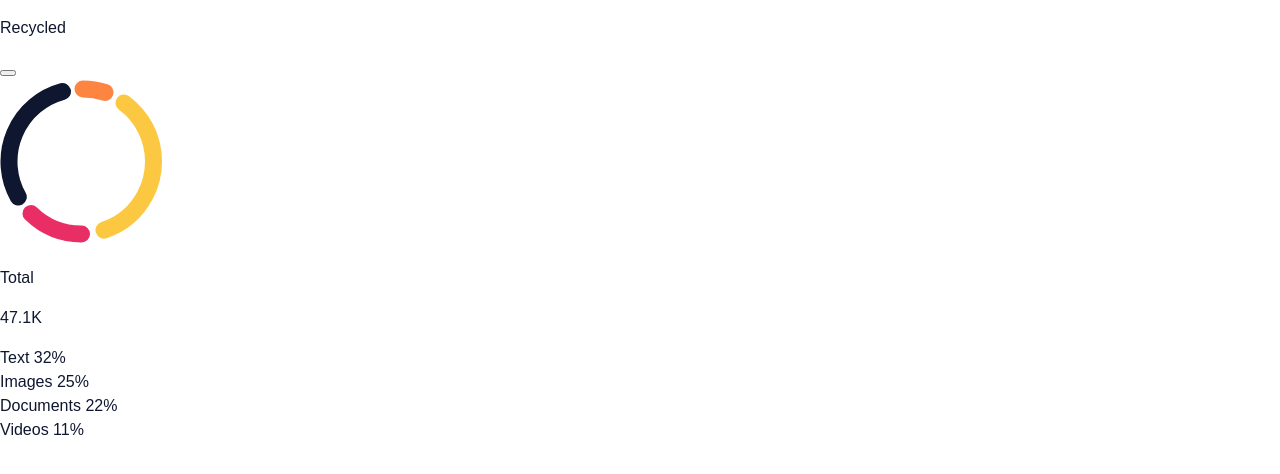
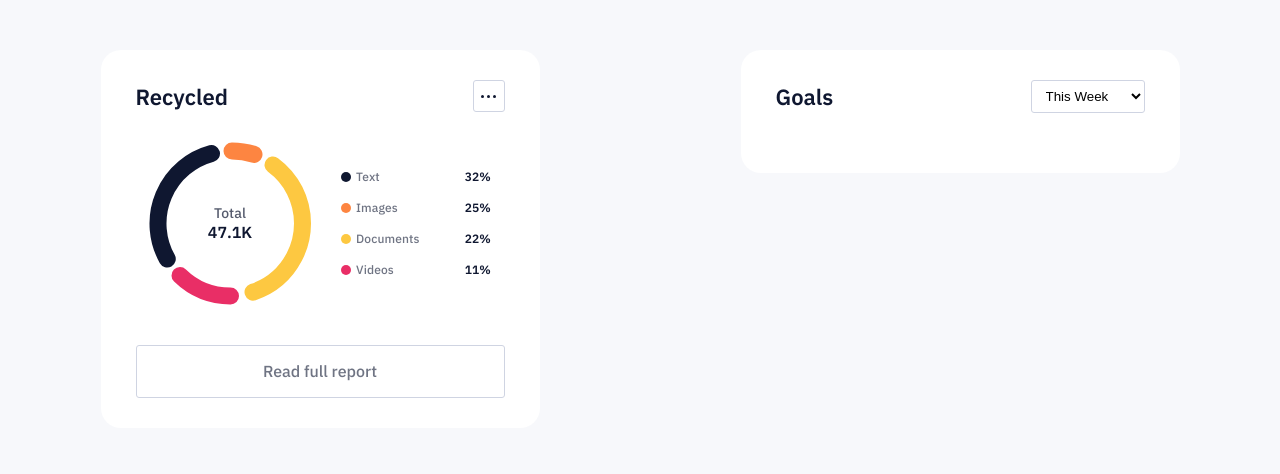
Before and after one commit to halikov/charts, a plain HTML site: page index.html in a window 1280 px wide. Drawn offline with Linux system fonts and the light colour scheme.

Commit message:
стилизует первую карточку и добавляет вторую

```diff
--- a/index.html
+++ b/index.html
@@ -4,49 +4,79 @@
   <meta charset="UTF-8">
   <meta http-equiv="X-UA-Compatible" content="IE=edge">
   <meta name="viewport" content="width=device-width, initial-scale=1.0">
+
+  <!-- Google Fonts / IBM Plex Sans font 500 600 -->
+  <link rel="preconnect" href="https://fonts.googleapis.com">
+  <link rel="preconnect" href="https://fonts.gstatic.com" crossorigin>
+  <link href="https://fonts.googleapis.com/css2?family=IBM+Plex+Sans:wght@500;600&display=swap" rel="stylesheet">
+
+  <!-- Styles -->
   <link rel="stylesheet" href="styles/style.css">
   <title>Charts</title>
 </head>
 <body>
   <div class="wrapper">
+
+    <!-- first card / recycled -->
     <div class="card">
       <div class="card__inner">
         <div class="card__top">
           <p class="card__name">Recycled</p>
-          <button class="dropdown" aria-label="dropdown">
-            <span aria-label="menu-dot"></span>
+          <button class="btn dropdown" aria-label="dropdown button">
+            <span class="dropdown__dot" aria-label="menu-dot"></span>
           </button>
         </div>
         <div class="card__content">
           <div class="chart">
-            <div class="chart__img">
-              <svg xmlns="http://www.w3.org/2000/svg" width="162" height="163" fill="none" viewBox="0 0 162 163">
+            <svg class="chart__img" xmlns="http://www.w3.org/2000/svg" width="162" height="163" fill="none" viewBox="0 0 162 163">
                 <path stroke="#FDC841" stroke-linecap="round" stroke-width="17" d="M124 23a72.4 72.4 0 0 1 29.5 58.38 72.19 72.19 0 0 1-8.19 33.5A72.72 72.72 0 0 1 104 150.15"/>
                 <path stroke="#FD8541" stroke-linecap="round" stroke-width="17" d="M83 9c7.67 0 15.06 1.2 22 3.4"/>
                 <path stroke="#E92E66" stroke-linecap="round" stroke-width="17" d="M81.5 154A72.26 72.26 0 0 1 31 133.52"/>
                 <path stroke="#0F1730" stroke-linecap="round" stroke-width="17" d="M18.27 117A72.53 72.53 0 0 1 62.5 11.52"/>
             </svg>
+            <div class="chart__sum">
               <p class="chart__total">Total</p>
               <p class="chart__count">47.1K</p>
             </div>
+          </div>
           <div class="chart__details">
             <div class="chart__legend legend">
-                <span class="legend__text legend__text--color">Text</span>
+              <span class="legend__name legend__name--text">Text</span>
               <span class="legend__count">32%</span>
             </div>
             <div class="chart__legend legend">
-                <span class="legend__text legend__text--color">Images</span>
+              <span class="legend__name legend__name--images">Images</span>
               <span class="legend__count">25%</span>
             </div>
             <div class="chart__legend legend">
-                <span class="legend__text legend__text--color">Documents</span>
+              <span class="legend__name legend__name--docs">Documents</span>
               <span class="legend__count">22%</span>
             </div>
             <div class="chart__legend legend">
-                <span class="legend__text legend__text--color">Videos</span>
+              <span class="legend__name legend__name--videos">Videos</span>
               <span class="legend__count">11%</span>
             </div>
           </div>
+        </div>
+        <a href="#" class="btn report-link">Read full report</a>
+      </div>
+    </div>
+
+    <!-- second card / goals -->
+    <div class="card">
+      <div class="card__inner">
+        <div class="card__top">
+          <p class="card__name">Goals</p>
+          <select class="btn select" aria-label="dropdown button">
+            <option class="select__option">This Week</option>
+            <option class="select__option">This Month</option>
+            <option class="select__option">This Year</option>
+          </select>
+        </div>
+        <div class="card__content">
+          <div class="chart">
+
+
           </div>
         </div>
       </div>
--- a/styles/style.css
+++ b/styles/style.css
@@ -1,15 +1,294 @@
 :root {
-  --dark: #0f1730;
-  --orange: #fd8541;
-  --yellow: #fdc841;
-  --magenta: #e92e66;
+  --dark: rgba(15, 23, 48, 1);
+  --dark-60: rgba(15, 23, 48, 0.6);
+  --orange: rgba(253, 133, 65, 1);
+  --yellow: rgba(253, 200, 65, 1);
+  --magenta: rgba(233, 46, 102, 1);
+  --dark-grey: #555b6d;
+  --light-grey: #cfd4e2;
+  --font: "IBM Plex Sans", sans-serif;
 }
+
+html {
+  box-sizing: border-box;
+}
+
+*,
+*::before,
+*::after {
+  box-sizing: inherit;
+}
+
 body {
   margin: 0;
   padding: 0;
-  font-family: "Arial", -apple-system, BlinkMacSystemFont, "Segoe UI", Roboto,
-    Oxygen, Ubuntu, Cantarell, "Open Sans", "Helvetica Neue", sans-serif;
+  font-family: var(--font), "Arial", -apple-system, BlinkMacSystemFont,
+    "Segoe UI", Roboto, Oxygen, Ubuntu, Cantarell, "Open Sans", "Helvetica Neue",
+    sans-serif;
   font-size: 16px;
   line-height: 1.5;
   color: var(--dark);
+  background-color: #f7f8fb;
 }
+
+p {
+  margin: 0;
+  padding: 0;
+}
+
+a {
+  text-decoration: none;
+  color: inherit;
+}
+
+img {
+  display: block;
+  max-width: 100%;
+  height: auto;
+}
+
+.wrapper {
+  display: flex;
+  flex-direction: row;
+  align-items: flex-start;
+  justify-content: flex-start;
+  margin-top: 50px;
+}
+
+.card {
+  width: 439px;
+  margin: 0 auto;
+  padding: 30px 35px;
+
+  border-radius: 20px;
+  background-color: #ffffff;
+}
+
+.card__inner {
+  display: flex;
+  flex-direction: column;
+  align-items: center;
+}
+
+.card__top {
+  display: flex;
+  align-items: center;
+  justify-content: space-between;
+  width: 100%;
+}
+
+.card__name {
+  font-family: var(--font);
+  font-style: normal;
+  font-weight: 600;
+  font-size: 22px;
+  line-height: 29px;
+  color: var(--dark);
+}
+
+.btn {
+  border-radius: 3px;
+  border: 1px solid var(--light-grey);
+  background-color: transparent;
+  cursor: pointer;
+}
+
+.dropdown {
+  display: flex;
+  flex-direction: column;
+  align-items: center;
+  justify-content: center;
+
+  width: 32px;
+  height: 32px;
+  padding: 0;
+}
+
+.dropdown__dot {
+  position: relative;
+  display: block;
+  width: 3px;
+  height: 3px;
+
+  border-radius: 50%;
+  background-color: var(--dark);
+}
+
+.dropdown__dot::before,
+.dropdown__dot::after {
+  position: absolute;
+  top: 0;
+  content: "";
+
+  width: 100%;
+  height: 100%;
+
+  border-radius: inherit;
+  background-color: inherit;
+}
+
+.dropdown__dot::after {
+  right: 6px;
+}
+
+.dropdown__dot::before {
+  left: 6px;
+}
+
+.card__content {
+  display: flex;
+  flex-direction: row;
+  align-items: center;
+  justify-content: space-between;
+  width: 100%;
+  margin-top: 30px;
+}
+
+.chart {
+  display: grid;
+  grid-template-columns: 1fr;
+  grid-template-rows: 1fr;
+  align-items: center;
+  justify-content: center;
+  margin-left: auto;
+  margin-right: 15px;
+}
+
+.chart__img {
+  grid-column: 1 / -1;
+  grid-row: 1;
+}
+
+.chart__sum {
+  grid-column: 1 / -1;
+  grid-row: 1;
+  justify-self: center;
+}
+
+.chart__total {
+  font-family: var(--font);
+  font-style: normal;
+  font-weight: 500;
+  font-size: 14px;
+  line-height: 18px;
+  text-align: center;
+  color: var(--dark-grey);
+}
+
+.chart__count {
+  font-family: var(--font);
+  font-weight: bold;
+  font-size: 16px;
+  line-height: 21px;
+  text-align: center;
+  color: var(--dark);
+}
+
+.chart__details {
+  display: flex;
+  flex-direction: column;
+  align-items: flex-start;
+  justify-content: space-between;
+  min-width: 150px;
+  margin-left: 15px;
+  margin-right: auto;
+}
+
+.chart__legend {
+  display: flex;
+  flex-direction: row;
+  width: 100%;
+}
+
+.legend {
+  display: flex;
+  flex-direction: row;
+  align-items: flex-start;
+  justify-content: space-between;
+  width: 100%;
+}
+
+.legend:not(:last-child) {
+  margin-bottom: 15px;
+}
+
+.legend__name {
+  position: relative;
+  display: block;
+  padding-left: 15px;
+  font-family: var(--font);
+  font-weight: 500;
+  font-size: 12px;
+  line-height: 16px;
+  letter-spacing: 0.01em;
+
+  color: var(--dark-60);
+}
+
+.legend__name::before {
+  position: absolute;
+  top: 50%;
+  left: 0;
+  content: "";
+  width: 10px;
+  height: 10px;
+
+  transform: translateY(-50%);
+  border-radius: 100%;
+}
+
+.legend__name--text::before {
+  background-color: var(--dark);
+}
+
+.legend__name--images::before {
+  background-color: var(--orange);
+}
+
+.legend__name--docs::before {
+  background-color: var(--yellow);
+}
+.legend__name--videos::before {
+  background-color: var(--magenta);
+}
+
+.legend__count {
+  font-family: var(--font);
+  font-weight: 600;
+  font-size: 12px;
+  line-height: 16px;
+  display: flex;
+  align-items: center;
+  text-align: right;
+  letter-spacing: 0.01em;
+  color: var(--dark);
+}
+
+.report-link {
+  display: flex;
+  align-items: center;
+  justify-content: center;
+  width: 100%;
+  margin-top: 40px;
+  padding: 15px;
+
+  font-family: var(--font);
+  font-weight: 500;
+  font-size: 16px;
+  line-height: 21px;
+
+  color: var(--dark-60);
+}
+
+/*
+*  Goals
+*/
+
+.btn.select {
+  width: 114px;
+  padding: 7px 10px;
+}
+
+.select__option {
+  padding: 7px 10px;
+}
```
Lines whose indentation alone changed are shown as unchanged.
